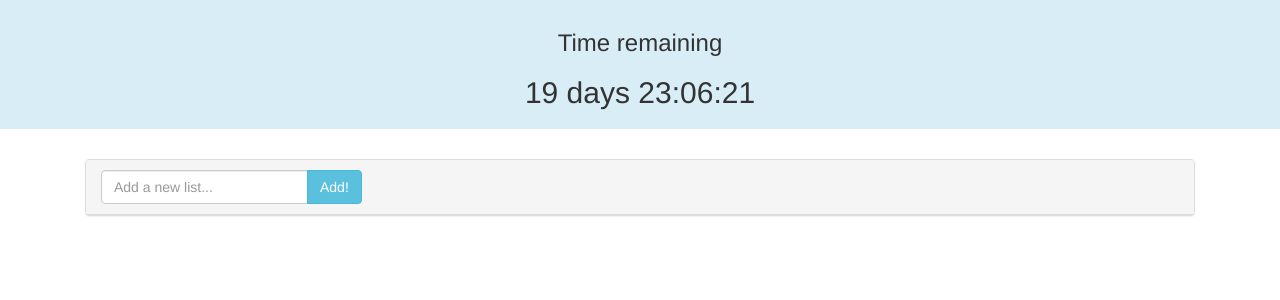
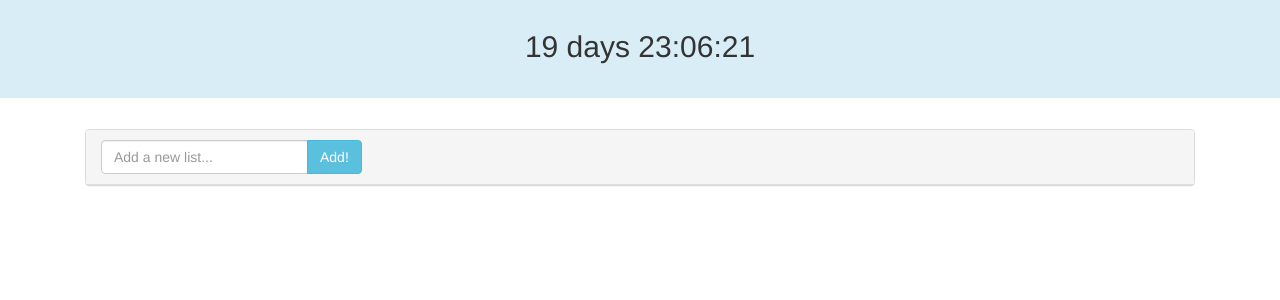
Before and after one commit to alexfaria/gingerllama, a Flask app: template templates/index.html in a window 1280 px wide. Shown: the top 300 px of the page. Run offline with Flask 2, Linux system fonts and the light colour scheme; the template is opened without the code that fills it, so the values that code supplies are empty; some libraries are stand-ins or nearby versions.

Commit message:
changed design

```diff
--- a/static/css/style.css
+++ b/static/css/style.css
@@ -3,3 +3,6 @@
     text-align: center;
     padding: 10px 0;
 }
+.jumbotron h2{
+    padding-bottom: 15px;
+}
--- a/templates/index.html
+++ b/templates/index.html
@@ -6,7 +6,7 @@
         <meta name="viewport" content="width=device-width, initial-scale=1">
         <!-- The above 3 meta tags *must* come first in the head; any other head content must come *after* these tags -->
 
-        <title>Alex's Countdown Pagerino woop</title>
+        <title>GingerLlama</title>
 
         <!-- Bootstrap core CSS -->
         <link href="static/css/bootstrap.min.css" rel="stylesheet">
@@ -22,14 +22,14 @@
         <div class="jumbotron">
             <div class="container">
 
-                <div>
-                    <!-- <h1>Welcome to the countdown website made just for you babe!</h1> -->
-                    <h3>Time remaining</h3>
+                <div class="col-md-12">
+                    <!-- <h2>Time remaining</h2> -->
                     <h2 id="clock"></h2>
                 </div>
             </div>
         </div>
         <div class="container">
+            <div class="col-md-12">
             {% with messages = get_flashed_messages(with_categories = True) %}
             {% if messages %}
             {% for category, message in messages %}
@@ -42,6 +42,7 @@
             {% endfor %}
             {% endif %}
             {% endwith %}
+            </div>
             <!-- lists_dic exists -->
             {% if lists %}
             {% for list in lists%}
```
Also changed, not shown: lists.db.
